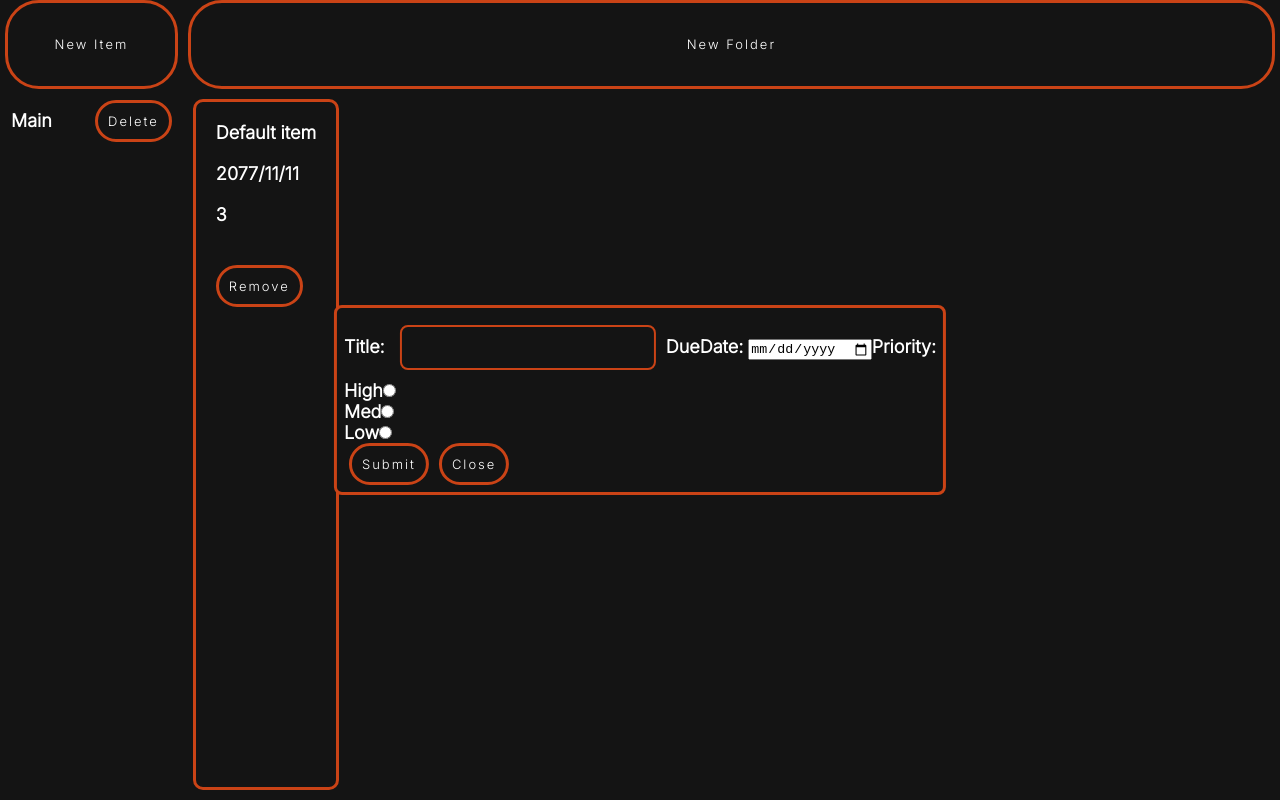
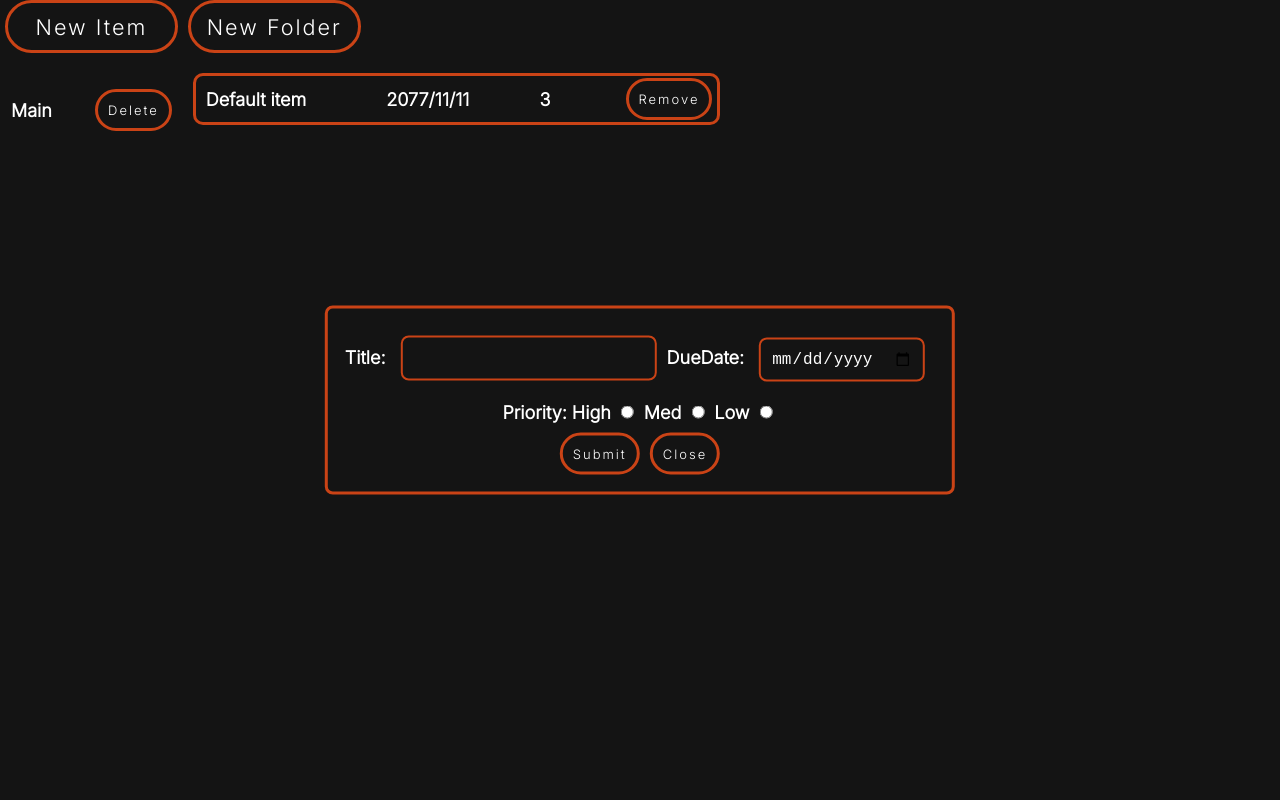
Before and after one commit to HelplessSoldier/TOP_toDoTwo, a website with bundled scripts: page src/template.html in a window 1280 px wide. Both pictures are taken after a click on the button "New Item". Built offline with nearby package versions, Linux system fonts and the light colour scheme.

Commit message:
mostly done styling

```diff
--- a/src/index.js
+++ b/src/index.js
@@ -75,16 +75,16 @@ document.addEventListener("DOMContentLoaded", () => {
 
             // ensure due date makes sense
             if (dueDate < currentDate) {
+                alert("Due Date cannot be in the past.");
                 console.log("Due date must be in the future.");
-            } else {
+            } else if (dueDate > currentDate) {
                 // get priority value from radio buttons
                 if (priorityInputHigh.checked) {
-                    priority = 3;
+                    priority = "High";
                 } else if (priorityInputMed.checked) {
-                    priority = 2;
+                    priority = "Medium";
                 } else if (priorityInputLow.checked) {
-                    priority = 1;
-                }
+                    priority = "Low";
                 }
                 let newItemTitle = titleInput.value;
                 let newItemDueDate = dueDateInput.value;
@@ -103,6 +103,7 @@ document.addEventListener("DOMContentLoaded", () => {
                 priorityInputHigh.checked = false;
                 priorityInputMed.checked = false;
                 priorityInputLow.checked = false;
+            }
         }
     });
 
--- a/src/modules/display/display.js
+++ b/src/modules/display/display.js
@@ -10,7 +10,7 @@ class DisplayTools {
         for (let folder of folderContainerList.folders) {
             const folderElement = createElement("div", { class: "folderContainers" }, "");
             const folderTitle = createElement("p", { class: "folderTitles" }, folder.getName());
-            folderTitle.addEventListener("click", () => {
+            folderElement.addEventListener("click", () => {
                 dispatchEvent("folderClicked", folder);
             });
             const removeButton = createElement("button", { class: "removeFolderButton" }, "Delete");
--- a/src/modules/userInput/createTodo.js
+++ b/src/modules/userInput/createTodo.js
@@ -29,7 +29,7 @@ class CreateTodo {
         const radioHigh = radioPair("High");
         const radioMid = radioPair("Med");
         const radioLow = radioPair("Low");
-        radioContainer.append(radioHigh, radioMid, radioLow);
+        radioContainer.append(priorityInputLabel, radioHigh, radioMid, radioLow);
 
         // submitButton and closeButton
         const buttonContainer = createElement("div", { class: "buttonContainer" }, "");
@@ -42,7 +42,6 @@ class CreateTodo {
             titleInput,
             dueDateInputLabel,
             dueDateInput,
-            priorityInputLabel,
             radioContainer,
             buttonContainer
         );
--- a/src/style.css
+++ b/src/style.css
@@ -55,8 +55,8 @@ button:hover {
     width: 100vw;
     height: 100vh;
     display: grid;
-    grid-template-columns: 1fr 6fr;
-    grid-template-rows: 1fr 8fr;
+    grid-template-columns: 1fr 1fr 5fr;
+    grid-template-rows: 1fr 14fr;
 }
 
 #createItemContainer,
@@ -75,10 +75,10 @@ button:hover {
 #areYouSureContainer::before {
     content: "";
     position: absolute;
-    top: -10px;
-    right: -10px;
-    bottom: -10px;
-    left: -10px;
+    top: -20px;
+    right: -20px;
+    bottom: -20px;
+    left: -20px;
     z-index: -1;
     background-color: var(--background-color);
     border: 3px solid var(--accent-color);
@@ -87,20 +87,31 @@ button:hover {
 
 /* todo stuff */
 #todoElements {
-    display: flex;
+    display: grid;
+    grid-template-columns: 1fr 1fr;
+    grid-template-rows: repeat(10, 1fr);
+    margin-top: 10px;
     grid-row: 2;
-    grid-column: 2;
-    gap: 10px;
+    grid-column: 2 / span 2;
+    gap: 2px;
+    overflow: scroll;
 }
 
 .todoElement {
+    display: flex;
+    flex-direction: row;
+    justify-content: space-between;
+    align-items: center;
     margin: 10px;
     border: 3px solid var(--accent-color);
     border-radius: 10px;
+    flex-grow: 0;
 }
 
-.todoElement > * {
-    margin: 20px;
+.todoElementTitle {
+    font-size: large;
+    font-weight: 900;
+    margin: 10px;
 }
 
 /* folders */
@@ -109,8 +120,9 @@ button:hover {
     flex-direction: column;
     grid-row: 2;
     grid-column: 1;
-    margin-top: 10px;
+    margin-top: 35px;
     gap: 5px;
+    overflow: scroll;
 }
 
 .folderContainers {
@@ -134,7 +146,8 @@ button:hover {
 }
 
 #createFolderTextInput,
-#titleInput {
+#titleInput,
+#dueDateInput {
     margin: 10px;
     padding: 10px;
     border-radius: 8px;
@@ -151,3 +164,32 @@ button:hover {
     justify-content: center;
     align-items: center;
 }
+
+.radioContainer {
+    display: flex;
+    flex-direction: row;
+    justify-content: center;
+    align-items: center;
+    margin: 5px;
+}
+
+.radioContainer > input[type="radio"] {
+    margin-left: 10px;
+}
+
+.radioContainer > label {
+    justify-content: center;
+    align-items: center;
+}
+
+.buttonContainer {
+    display: flex;
+    align-items: center;
+    justify-content: center;
+}
+
+/* new items and folders button */
+#openNewItemDialogueButton,
+#newFolderDialogueButton {
+    font-size: larger;
+}
```
Lines whose indentation alone changed are shown as unchanged.
